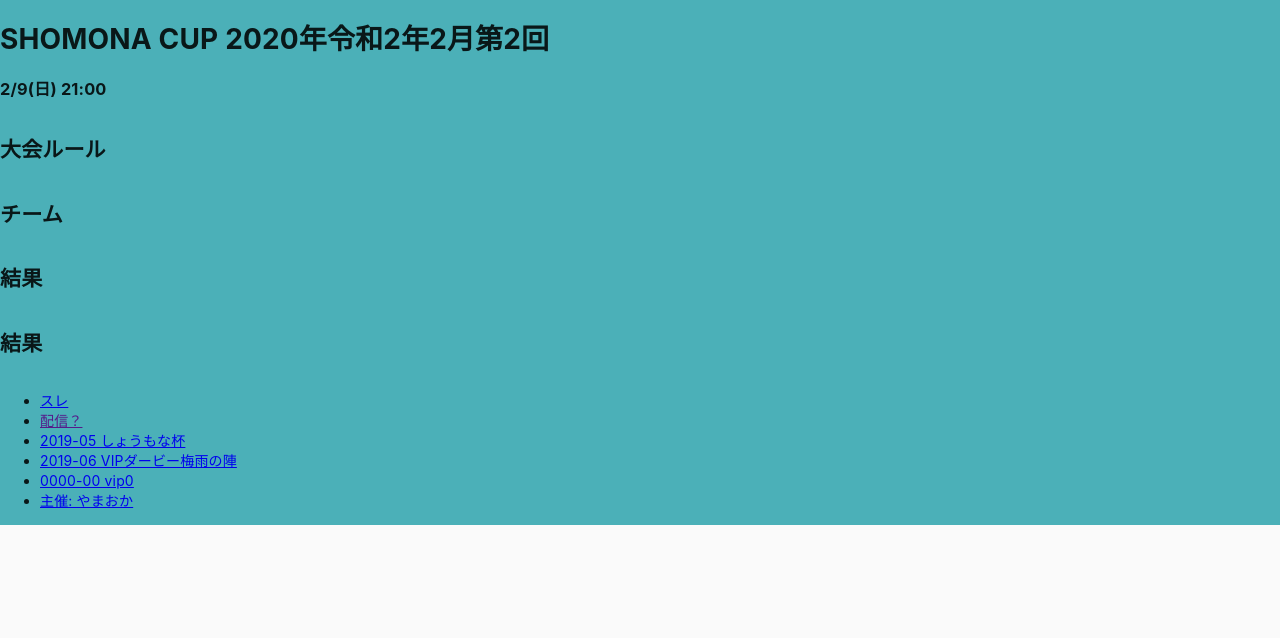
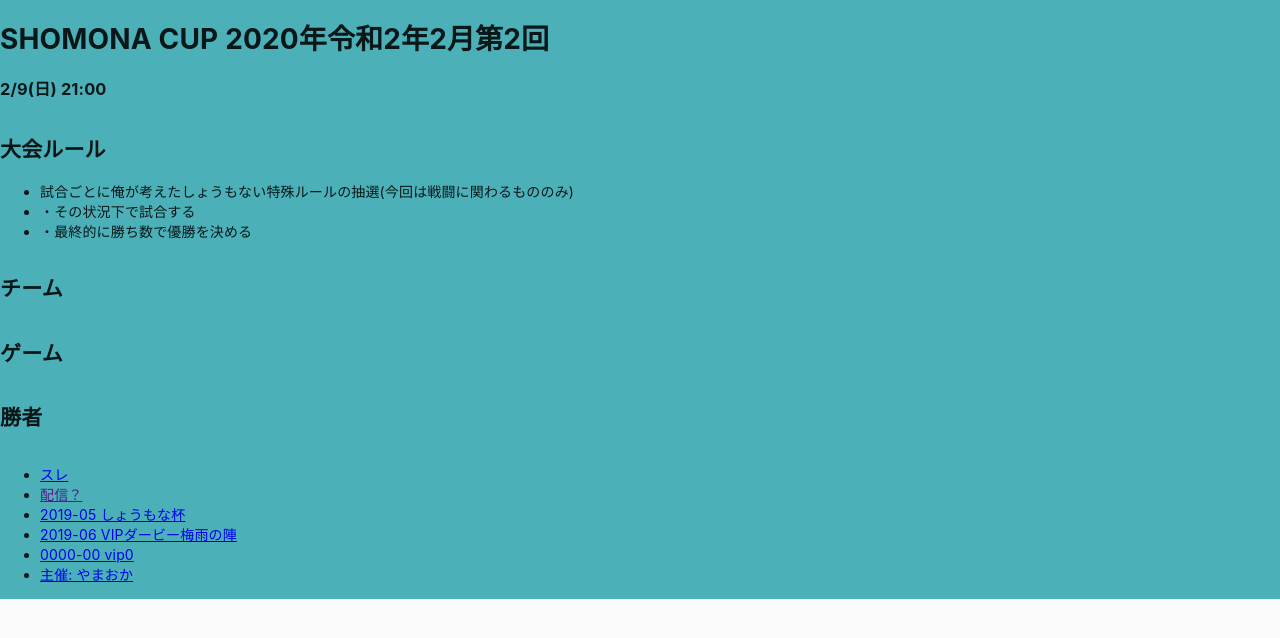
Before and after one commit to vipzero/hello, a Next.js app: page /shomona22222 in a window 1280 px wide. Shown: the top 638 px of the page. Built offline with nearby package versions, Linux system fonts and the light colour scheme; a web font is replaced by a local one.

Commit message:
add description

```diff
--- a/src/components/Shomona22222/index.tsx
+++ b/src/components/Shomona22222/index.tsx
@@ -14,15 +14,22 @@ function Shomona22222() {
 			</header>
 			<div>
 				<h2>大会ルール</h2>
+				<ul>
+					<li>
+						試合ごとに俺が考えたしょうもない特殊ルールの抽選(今回は戦闘に関わるもののみ)
+					</li>
+					<li>・その状況下で試合する</li>
+					<li>・最終的に勝ち数で優勝を決める</li>
+				</ul>
 			</div>
 			<div>
 				<h2>チーム</h2>
 			</div>
 			<div>
-				<h2>結果</h2>
+				<h2>ゲーム</h2>
 			</div>
 			<div>
-				<h2>結果</h2>
+				<h2>勝者</h2>
 			</div>
 			<footer>
 				<ul>
```
